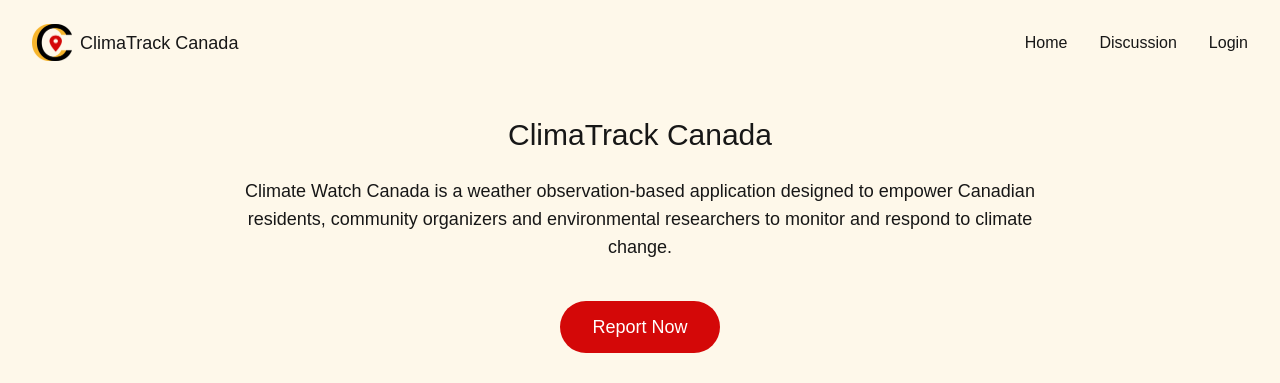
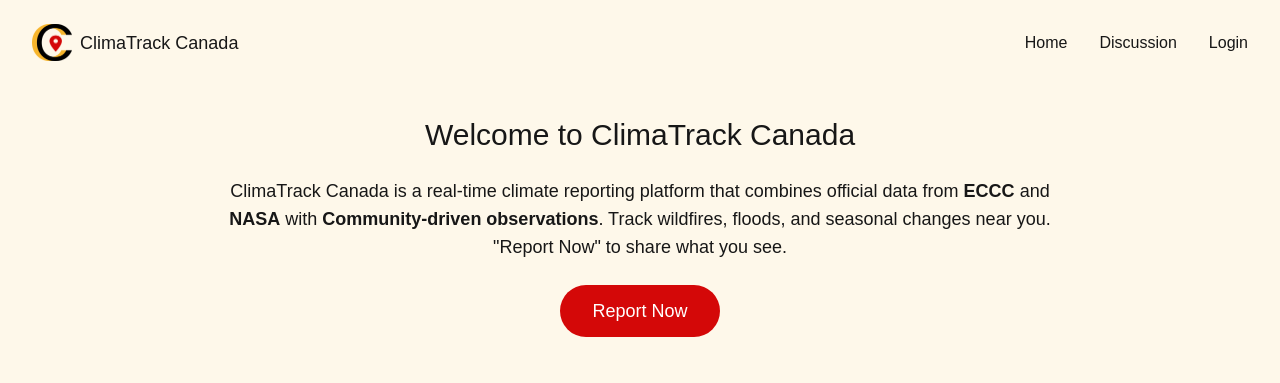
Before and after one commit to kexinsun82/canadian-climate-watch, a Next.js app: page / in a window 1280 px wide. Shown: the top 383 px of the page. Built offline with nearby package versions, Linux system fonts and the light colour scheme; no server answers.

Commit message:
Update website's intro

```diff
--- a/src/app/page.js
+++ b/src/app/page.js
@@ -13,12 +13,12 @@ export default function Home() {
     <div className="min-h-screen flex flex-col" style={{ background: '#FEF8EA' }}>
       <main className="flex-1 flex flex-col gap-12 items-center px-4 py-8 max-w-4xl mx-auto w-full">
         <section className="w-full flex flex-col items-center gap-6">
-          <h1 className="text-3xl font-medium" style={{ fontFamily: 'Rethink Sans, sans-serif' }}>ClimaTrack Canada</h1>
+          <h1 className="text-3xl font-medium" style={{ fontFamily: 'Rethink Sans, sans-serif' }}>Welcome to ClimaTrack Canada</h1>
           <p className="text-lg text-center px-4" style={{ fontFamily: 'Poppins, sans-serif' }}>
-          Climate Watch Canada is a weather observation-based application designed to empower Canadian residents, community organizers and environmental researchers to monitor and respond to climate change.
+          ClimaTrack Canada is a real-time climate reporting platform that combines official data from <b>ECCC</b> and <b>NASA</b> with <b>Community-driven observations</b>. Track wildfires, floods, and seasonal changes near you. "Report Now" to share what you see.
           </p>
           <button
-            className="mt-4 px-8 py-3 rounded-full bg-[#D40808] text-[#FFFFFE] text-lg font-medium transition hover:opacity-90"
+            className="px-8 py-3 rounded-full bg-[var(--color-accent)] text-white text-lg font-medium hover:bg-[var(--color-primary)] transition"
             style={{ fontFamily: 'Poppins, sans-serif' }}
             onClick={() => router.push('/report')}
           >
```
